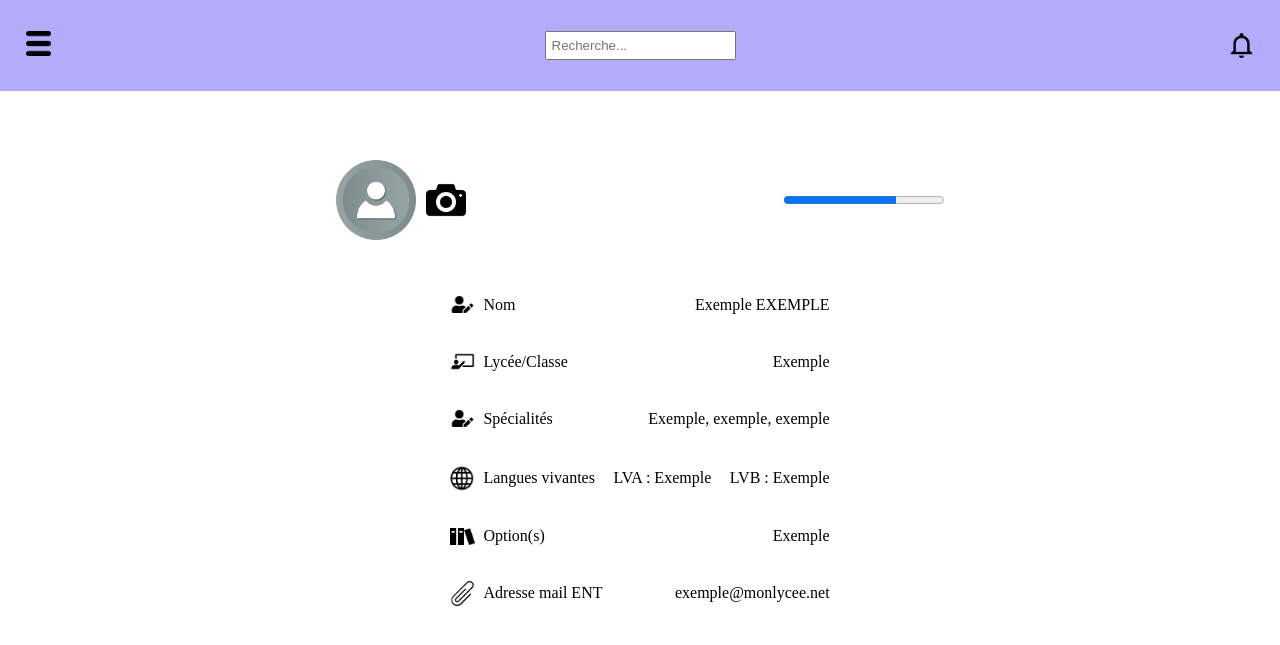
After one commit to Key4School/Key4School, a Flask app: template templates/profile.html in a window 1280 px wide. The commit adds this page. Shown: the top 645 px of the page. Run offline with Flask 2, Linux system fonts and the light colour scheme; the template is opened without the code that fills it, so the values that code supplies are empty; some libraries are stand-ins or nearby versions.

Commit message:
page profile en html css js et jquery

```diff
--- a/templates/index.html
+++ b/templates/index.html
@@ -18,7 +18,7 @@
 
     <input type="text" placeholder="Recherche..." style="padding:5px;">
     <div class="profile">
-      <img alt="avatar" src="avatar.png" class="iconebandeau" />
+      <a href="profile.html"><img alt="avatar" src="avatar.png" class="iconebandeau" /></a>
       <progress value="70" max="100">70 %</progress>
     </div>
     <img Onclick='divnotif()' alt="notif" src="cloche.png" class="iconebandeau" />
--- /dev/null
+++ b/templates/menuprofile.js
@@ -0,0 +1,24 @@
+function divmenu() {
+  if ($('#multichoix').css("display") == 'none') {
+    $('#multichoix').css({
+      display: "block",
+    });
+    $('#page').append('<div id="filtre" onclick="divmenu()" style="opacity:0;"><div>');
+  } else {
+    $('#multichoix').css({
+      display: "none",
+    });
+  }
+}
+function divnotif() {
+  if ($('#notif').css("display") == 'none') {
+    $('#notif').css({
+      display: "block",
+    });
+    $('#page').append('<div id="filtre" onclick="divnotif()" style="opacity:0;"><div>');
+  } else {
+    $('#notif').css({
+      display: "none",
+    });
+  }
+}
--- /dev/null
+++ b/templates/profile.html
@@ -0,0 +1,158 @@
+<!DOCTYPE html>
+<html lang="fr">
+
+<head>
+  <meta charset="UTF-8">
+  <meta name="viewport" content="width=device-width, initial-scale=1.0">
+  <title>Profile</title>
+  <link rel="stylesheet" type="text/css" href="style.css">
+  <script src="https://ajax.googleapis.com/ajax/libs/jquery/1.7.2/jquery.min.js"></script>
+  <script src="menuprofile.js"></script>
+</head>
+
+<body>
+  <div class="bandeau">
+    <div class="menu">
+      <img Onclick='divmenu()' alt="menu" src="menu.png" class="iconebandeau" />
+    </div>
+
+    <input type="text" placeholder="Recherche..." style="padding:5px;">
+    <img Onclick='divnotif()' alt="notif" src="cloche.png" class="iconebandeau" />
+  </div>
+  <div id="page">
+    <div id="multichoix">
+      <div class="ligne">
+        <img alt="parametre" src="parametre.png" class="iconemenu" />
+        <a href="parametre.html" class="titremenu">
+          Reglage
+        </a>
+      </div>
+      <div class="ligne">
+        <img alt="home" src="home.png" class="iconemenu" />
+        <a href="index.html" class="titremenu">
+          Acceuil
+        </a>
+      </div>
+      <div class="ligne">
+        <img alt="amis proche" src="amis.png" class="iconemenu" />
+        <a href="amis.html" class="titremenu">
+          Amis proches
+        </a>
+      </div>
+      <div class="ligne">
+        <img alt="historique" src="historique.png" class="iconemenu" />
+        <a href="historique.html" class="titremenu">
+          Historique
+        </a>
+      </div>
+      <div class="ligne">
+        <img alt="enregistements" src="baniere.png" class="iconemenu" />
+        <a href="enregistements.html" class="titremenu">
+          Enregistrements
+        </a>
+      </div>
+      <div class="ligne">
+        <img alt="se deconnecter" src="deconnecter.png" class="iconemenu" />
+        <a href="deconnexion.html" class="titremenu">
+          Se déconnecter
+        </a>
+      </div>
+
+    </div>
+    <div id="notif">
+      <div class="notif1">
+        <img alt="avatar" src="avatar.png" class="persopubli" />
+        <div class="contentnotif">
+          <h2>Nouvel atelier d'écriture</h2>
+          <p>
+            Retrouvez nous tous
+
+          </p>
+        </div>
+      </div>
+    </div>
+    <br />
+    <div class="page">
+      <br />
+      <br />
+      <br />
+      <div class="ligne1profile">
+        <div class="photoprofile">
+          <img alt="user" src="user.png" style="width:80px; height:auto;" />
+          <img alt="appareil photo" src="photo.png" style="margin-left:8%;width:40px; height:auto;" />
+        </div>
+        <progress value="70" max="100">70 %</progress>
+
+      </div>
+      <br />
+      <br />
+      <div class="contentinfoprofile">
+
+        <p class="themeligne">
+          <img alt="user" src="editprofile.png" class="iconeinfoprofile" />
+          &nbsp;&nbsp;Nom
+        </p>
+        <p>
+          Exemple EXEMPLE
+        </p>
+      </div>
+      <div class="contentinfoprofile">
+
+        <p class="themeligne">
+          <img alt="presentateur" src="presentateur.png" class="iconeinfoprofile" />
+          &nbsp;&nbsp;Lycée/Classe
+        </p>
+        <p>
+          Exemple
+        </p>
+      </div>
+      <div class="contentinfoprofile">
+
+        <p class="themeligne">
+          <img alt="specialite" src="editprofile.png" class="iconeinfoprofile" />
+          &nbsp;&nbsp;Spécialités
+        </p>
+        <p>
+          Exemple, exemple, exemple
+        </p>
+      </div>
+      <div class="contentinfoprofile">
+
+        <p class="themeligne">
+          <img alt="langues" src="web.png" class="iconeinfoprofile" />
+          &nbsp;&nbsp;Langues vivantes
+        </p>
+        <p>
+          LVA : Exemple
+        </p>
+        <p>
+          LVB : Exemple
+        </p>
+      </div>
+      <div class="contentinfoprofile">
+
+        <p class="themeligne">
+          <img alt="option" src="livre.png" class="iconeinfoprofile" />
+          &nbsp;&nbsp;Option(s)
+        </p>
+        <p>
+          Exemple
+        </p>
+      </div>
+      <div class="contentinfoprofile">
+
+        <p class="themeligne">
+          <img alt="mail" src="trombone.png" class="iconeinfoprofile" />
+          &nbsp;&nbsp;Adresse mail ENT
+        </p>
+        <p>
+          exemple@monlycee.net
+        </p>
+      </div>
+    </div>
+
+  </div>
+
+</body>
+
+</html>
--- a/templates/style.css
+++ b/templates/style.css
@@ -142,3 +142,28 @@ h2{
   align-items: center;
   text-align: center;
 }
+
+.ligne1profile{
+  display: flex;
+  align-items: center;
+  justify-content: space-evenly;
+}
+.photoprofile{
+  display: flex;
+  align-items: center;
+}
+.iconeinfoprofile{
+  width: 25px;
+  height:auto;
+}
+.contentinfoprofile{
+  display: flex;
+  align-items: center;
+  justify-content:space-between;
+  margin-left: 35%;
+  margin-right: 35%;
+}
+.themeligne{
+  display: flex;
+  align-items: center;
+}
```
Also changed, not shown: templates/amis.png (added), templates/baniere.png (added), templates/deconnecter.png (added), templates/editprofile.png (added), templates/historique.png (added), templates/livre.png (added), templates/photo.png (added), templates/presentateur.png (added), templates/trombone.png (added), templates/user.png (added), templates/web.png (added).
